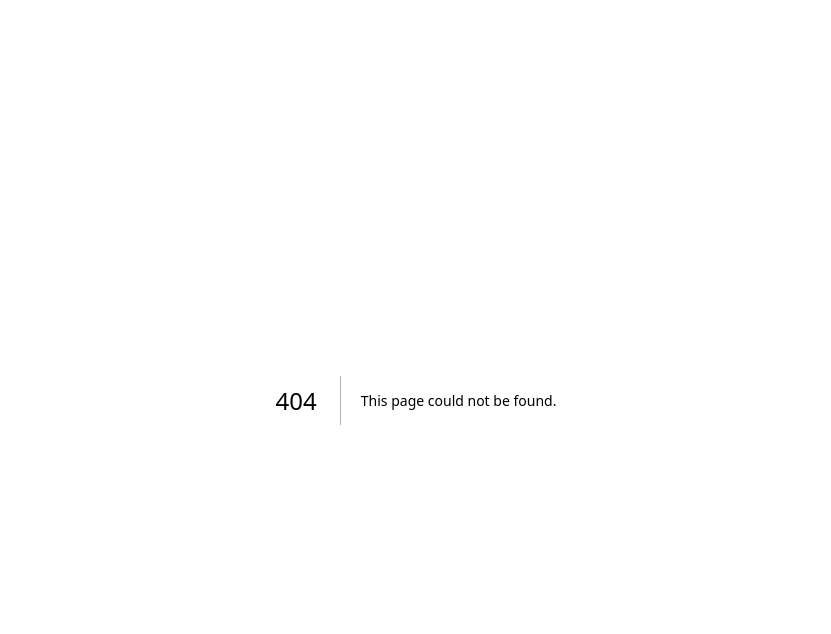
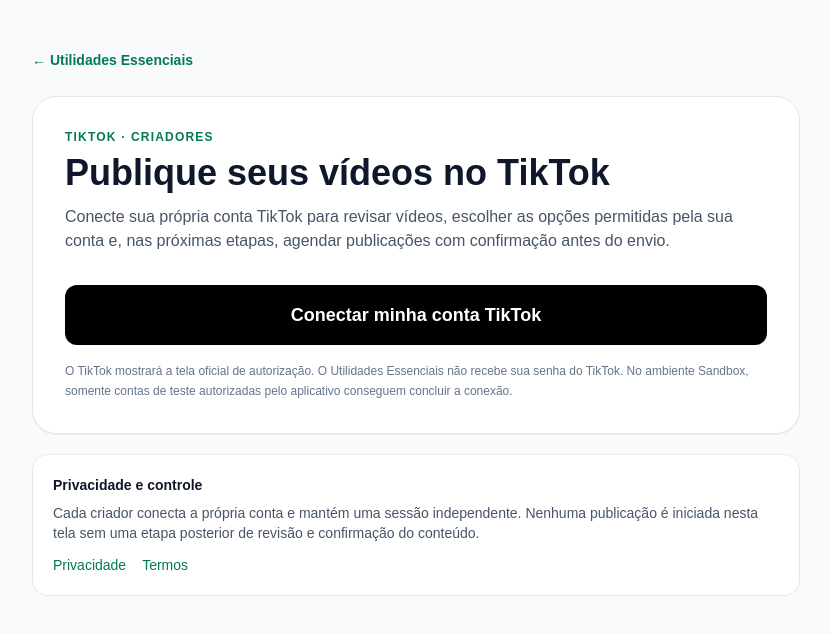
Before and after one commit to marialuizasp/utilidades-essenciais, a Next.js app: page /tiktok in a window 1280 px wide. Before the commit this address had no page. Shown: the top 634 px of the page, without its empty margins (224-1055 px from the left). Built offline with nearby package versions, Linux system fonts and the light colour scheme.

Commit message:
Add public TikTok creator connect page

```diff
--- /dev/null
+++ b/app/tiktok/page.jsx
@@ -0,0 +1,136 @@
+'use client';
+
+import { useEffect, useState } from 'react';
+
+export default function TikTokCreatorPage() {
+  const [loading, setLoading] = useState(true);
+  const [session, setSession] = useState({ connected: false });
+
+  const loadSession = async () => {
+    setLoading(true);
+    try {
+      const response = await fetch('/api/tiktok/creator/session', {
+        cache: 'no-store',
+      });
+      const data = await response.json();
+      setSession(data);
+    } catch {
+      setSession({ connected: false });
+    } finally {
+      setLoading(false);
+    }
+  };
+
+  useEffect(() => {
+    loadSession();
+  }, []);
+
+  const disconnect = async () => {
+    await fetch('/api/tiktok/creator/session', { method: 'DELETE' });
+    setSession({ connected: false });
+  };
+
+  return (
+    <main
+      className="min-h-screen bg-slate-50 px-4 py-12 text-slate-900 sm:px-6"
+      style={{ minHeight: '100dvh', fontFamily: 'Arial, sans-serif' }}
+    >
+      <div className="mx-auto max-w-3xl">
+        <a href="/" className="text-sm font-semibold text-emerald-700 hover:underline">
+          ← Utilidades Essenciais
+        </a>
+
+        <section className="mt-6 rounded-3xl border border-slate-200 bg-white p-6 shadow-sm sm:p-8">
+          <p className="text-xs font-bold uppercase tracking-widest text-emerald-700">
+            TikTok · Criadores
+          </p>
+
+          <h1 className="mt-2 text-3xl font-bold sm:text-4xl">
+            Publique seus vídeos no TikTok
+          </h1>
+
+          <p className="mt-3 text-slate-600">
+            Conecte sua própria conta TikTok para revisar vídeos, escolher as opções
+            permitidas pela sua conta e, nas próximas etapas, agendar publicações com
+            confirmação antes do envio.
+          </p>
+
+          {loading ? (
+            <div className="mt-8 rounded-2xl bg-slate-50 p-5 text-slate-600">
+              Verificando conexão...
+            </div>
+          ) : session.connected ? (
+            <div className="mt-8 space-y-5">
+              <div className="rounded-2xl border border-emerald-200 bg-emerald-50 p-5">
+                <p className="font-bold text-emerald-800">✓ TikTok conectado</p>
+                <p className="mt-1 text-lg font-semibold">
+                  {session.creator?.nickname ||
+                    session.creator?.username ||
+                    'Conta TikTok'}
+                </p>
+                {session.creator?.username ? (
+                  <p className="text-sm text-slate-600">
+                    @{session.creator.username}
+                  </p>
+                ) : null}
+                <p className="mt-3 text-sm text-slate-600">
+                  Esta conta possui uma sessão própria e separada das demais contas
+                  conectadas ao Utilidades Essenciais.
+                </p>
+              </div>
+
+              <div className="rounded-2xl border border-slate-200 p-5">
+                <h2 className="text-xl font-semibold">Próxima etapa</h2>
+                <p className="mt-2 text-sm text-slate-600">
+                  A conexão multiusuário está ativa. O próximo recurso será o painel
+                  individual para revisar e agendar um vídeo usando somente esta conta.
+                </p>
+              </div>
+
+              <button
+                type="button"
+                onClick={disconnect}
+                className="rounded-xl border border-slate-300 px-5 py-3 font-semibold text-slate-700"
+              >
+                Desconectar desta sessão
+              </button>
+            </div>
+          ) : (
+            <div className="mt-8 space-y-4">
+              <a
+                href="/api/tiktok/creator/connect"
+                className="inline-flex w-full items-center justify-center rounded-xl bg-black px-6 py-4 text-lg font-bold text-white"
+              >
+                Conectar minha conta TikTok
+              </a>
+
+              <p className="text-xs leading-5 text-slate-500">
+                O TikTok mostrará a tela oficial de autorização. O Utilidades
+                Essenciais não recebe sua senha do TikTok. No ambiente Sandbox,
+                somente contas de teste autorizadas pelo aplicativo conseguem concluir
+                a conexão.
+              </p>
+            </div>
+          )}
+        </section>
+
+        <section className="mt-5 rounded-2xl border border-slate-200 bg-white p-5 text-sm text-slate-600">
+          <strong className="text-slate-900">Privacidade e controle</strong>
+          <p className="mt-2">
+            Cada criador conecta a própria conta e mantém uma sessão independente.
+            Nenhuma publicação é iniciada nesta tela sem uma etapa posterior de revisão
+            e confirmação do conteúdo.
+          </p>
+          <div className="mt-3 flex gap-4">
+            <a href="/privacidade" className="text-emerald-700 hover:underline">
+              Privacidade
+            </a>
+            <a href="/termos" className="text-emerald-700 hover:underline">
+              Termos
+            </a>
+          </div>
+        </section>
+      </div>
+    </main>
+  );
+}
```
